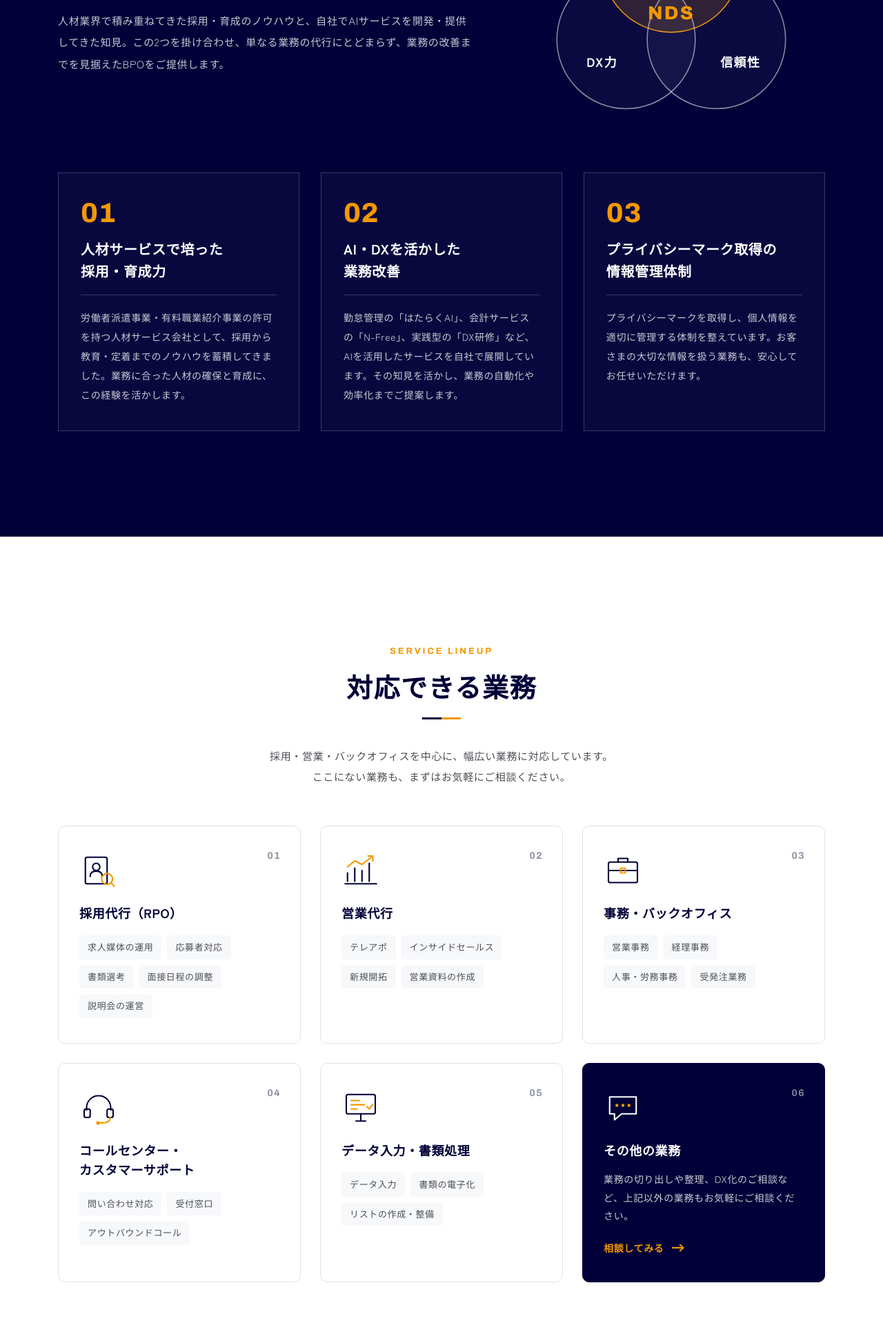
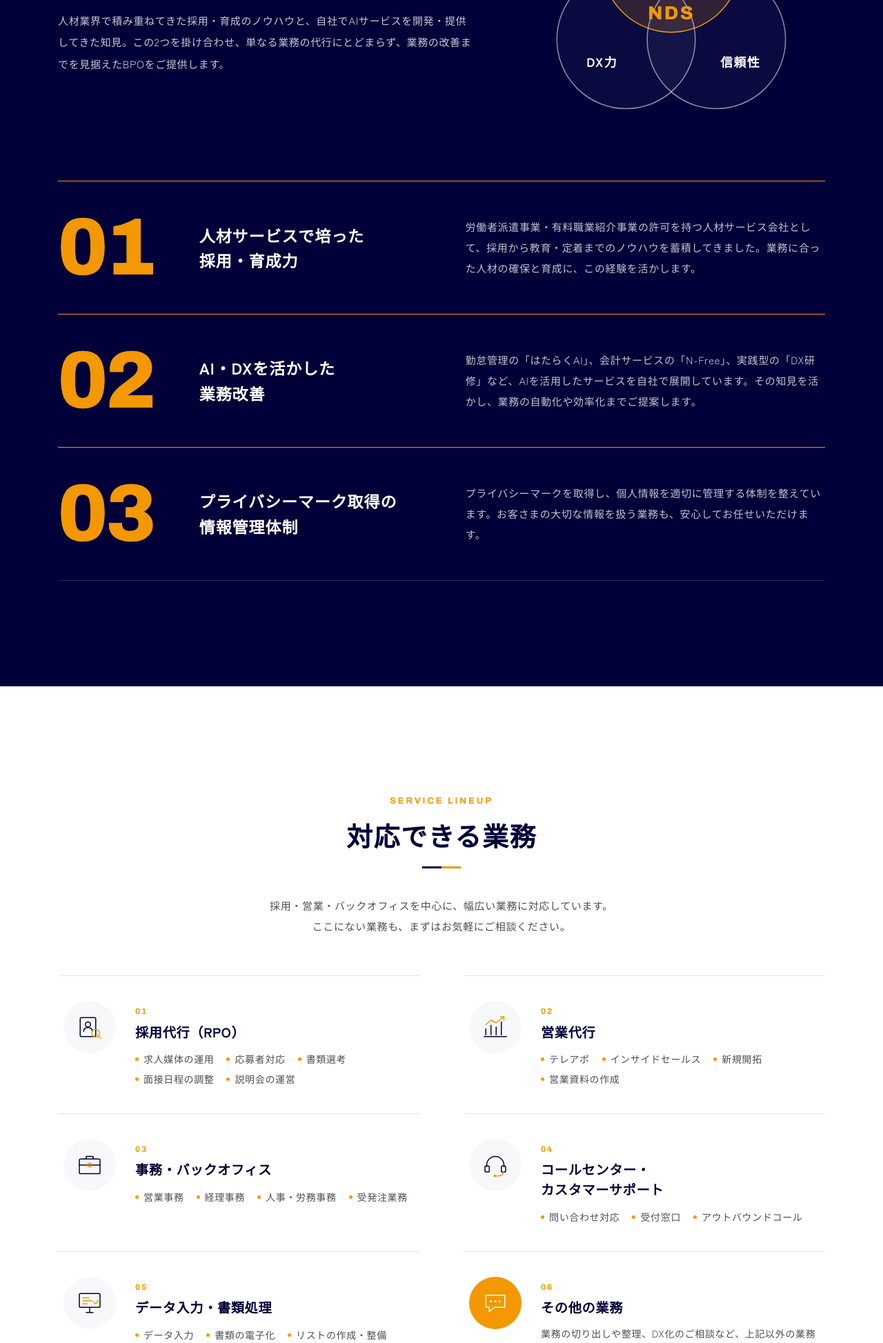
Before and after one commit to Lumina-Logic-Minds/nds-website, a PHP site: page /bpo.html in a window 1280 px wide. Shown: the part 2579-4526 px from the top of the page at 69% size. Run offline with PHP 8.4, Linux system fonts and the light colour scheme.

Commit message:
BPO ページの「3つの強み」と「対応できる業務」を枠のない組み方にする
四角い枠のカードが並ぶ形は単調なので、どちらも線で区切ったリストにする。

- 3つの強み：横長の 3 行。大きな白抜きの数字が表示時にオレンジで塗られ、
  行の上をオレンジの線が走る
- 対応できる業務：2 列のリスト。アイコンは丸の中、業務の例は囲みをやめて点で並べる。
  「その他の業務」は 6 つ目の項目として、オレンジの丸と「相談してみる」の導線にする

Co-Authored-By: Claude Opus 5.5 <noreply@anthropic.com>

```diff
--- a/bpo.html
+++ b/bpo.html
@@ -271,19 +271,25 @@
 
         <div class="bpo-strength__list">
           <article class="bpo-point reveal">
-            <p class="bpo-point__num">01</p>
+            <p class="bpo-point__num" aria-hidden="true">01</p>
+            <div class="bpo-point__body">
               <h3 class="bpo-point__title">人材サービスで培った<br>採用・育成力</h3>
               <p class="bpo-point__text">労働者派遣事業・有料職業紹介事業の許可を持つ人材サービス会社として、採用から教育・定着までのノウハウを蓄積してきました。業務に合った人材の確保と育成に、この経験を活かします。</p>
+            </div>
           </article>
           <article class="bpo-point reveal" style="--d: .1s;">
-            <p class="bpo-point__num">02</p>
+            <p class="bpo-point__num" aria-hidden="true">02</p>
+            <div class="bpo-point__body">
               <h3 class="bpo-point__title">AI・DXを活かした<br>業務改善</h3>
               <p class="bpo-point__text">勤怠管理の「はたらくAI」、会計サービスの「N-Free」、実践型の「DX研修」など、AIを活用したサービスを自社で展開しています。その知見を活かし、業務の自動化や効率化までご提案します。</p>
+            </div>
           </article>
           <article class="bpo-point reveal" style="--d: .2s;">
-            <p class="bpo-point__num">03</p>
+            <p class="bpo-point__num" aria-hidden="true">03</p>
+            <div class="bpo-point__body">
               <h3 class="bpo-point__title">プライバシーマーク取得の<br>情報管理体制</h3>
               <p class="bpo-point__text">プライバシーマークを取得し、個人情報を適切に管理する体制を整えています。お客さまの大切な情報を扱う業務も、安心してお任せいただけます。</p>
+            </div>
           </article>
         </div>
       </div>
@@ -298,89 +304,115 @@
         </div>
         <p class="bpo-lineup__lead reveal">採用・営業・バックオフィスを中心に、幅広い業務に対応しています。<br>ここにない業務も、まずはお気軽にご相談ください。</p>
 
-        <div class="bpo-lineup__grid">
+        <div class="bpo-lineup__list">
           <article class="bpo-svc reveal">
-            <svg class="bpo-icon" viewBox="0 0 64 64" aria-hidden="true">
+            <span class="bpo-svc__icon"><svg class="bpo-icon" viewBox="0 0 64 64" aria-hidden="true">
               <rect x="10" y="10" width="36" height="44" rx="3" />
               <circle cx="28" cy="26" r="6" />
               <path d="M18 42c0-6 4-9 10-9s10 3 10 9" />
               <circle class="ac" cx="46" cy="46" r="9" />
               <path class="ac" d="M52.5 52.5L58 58" />
-            </svg>
+            </svg></span>
+            <div class="bpo-svc__body">
               <p class="bpo-svc__num">01</p>
               <h3 class="bpo-svc__title">採用代行（RPO）</h3>
               <ul class="bpo-tags">
-              <li>求人媒体の運用</li><li>応募者対応</li><li>書類選考</li><li>面接日程の調整</li><li>説明会の運営</li>
+                <li>求人媒体の運用</li>
+                <li>応募者対応</li>
+                <li>書類選考</li>
+                <li>面接日程の調整</li>
+                <li>説明会の運営</li>
               </ul>
+            </div>
           </article>
 
           <article class="bpo-svc reveal" style="--d: .08s;">
-            <svg class="bpo-icon" viewBox="0 0 64 64" aria-hidden="true">
+            <span class="bpo-svc__icon"><svg class="bpo-icon" viewBox="0 0 64 64" aria-hidden="true">
               <path d="M10 50V36M22 50V28M34 50V32M46 50V20" />
               <path d="M6 54h52" />
               <path class="ac" d="M10 26l12-10 12 6 18-14" />
               <path class="ac" d="M44 8h8v8" />
-            </svg>
+            </svg></span>
+            <div class="bpo-svc__body">
               <p class="bpo-svc__num">02</p>
               <h3 class="bpo-svc__title">営業代行</h3>
               <ul class="bpo-tags">
-              <li>テレアポ</li><li>インサイドセールス</li><li>新規開拓</li><li>営業資料の作成</li>
+                <li>テレアポ</li>
+                <li>インサイドセールス</li>
+                <li>新規開拓</li>
+                <li>営業資料の作成</li>
               </ul>
+            </div>
           </article>
 
           <article class="bpo-svc reveal" style="--d: .16s;">
-            <svg class="bpo-icon" viewBox="0 0 64 64" aria-hidden="true">
+            <span class="bpo-svc__icon"><svg class="bpo-icon" viewBox="0 0 64 64" aria-hidden="true">
               <rect x="8" y="18" width="48" height="34" rx="3" />
               <path d="M24 18v-6h16v6M8 32h48" />
               <rect class="ac" x="28" y="28" width="8" height="8" rx="1" />
-            </svg>
+            </svg></span>
+            <div class="bpo-svc__body">
               <p class="bpo-svc__num">03</p>
               <h3 class="bpo-svc__title">事務・バックオフィス</h3>
               <ul class="bpo-tags">
-              <li>営業事務</li><li>経理事務</li><li>人事・労務事務</li><li>受発注業務</li>
+                <li>営業事務</li>
+                <li>経理事務</li>
+                <li>人事・労務事務</li>
+                <li>受発注業務</li>
               </ul>
+            </div>
           </article>
 
           <article class="bpo-svc reveal">
-            <svg class="bpo-icon" viewBox="0 0 64 64" aria-hidden="true">
+            <span class="bpo-svc__icon"><svg class="bpo-icon" viewBox="0 0 64 64" aria-hidden="true">
               <path d="M12 36v-4a20 20 0 0 1 40 0v4" />
               <rect x="8" y="34" width="10" height="14" rx="3" />
               <rect x="46" y="34" width="10" height="14" rx="3" />
               <path class="ac" d="M51 48c0 6-5 9-13 9h-4" />
               <circle class="ac ac--fill" cx="31" cy="57" r="3" />
-            </svg>
+            </svg></span>
+            <div class="bpo-svc__body">
               <p class="bpo-svc__num">04</p>
               <h3 class="bpo-svc__title">コールセンター・<br>カスタマーサポート</h3>
               <ul class="bpo-tags">
-              <li>問い合わせ対応</li><li>受付窓口</li><li>アウトバウンドコール</li>
+                <li>問い合わせ対応</li>
+                <li>受付窓口</li>
+                <li>アウトバウンドコール</li>
               </ul>
+            </div>
           </article>
 
           <article class="bpo-svc reveal" style="--d: .08s;">
-            <svg class="bpo-icon" viewBox="0 0 64 64" aria-hidden="true">
+            <span class="bpo-svc__icon"><svg class="bpo-icon" viewBox="0 0 64 64" aria-hidden="true">
               <rect x="8" y="10" width="48" height="32" rx="3" />
               <path d="M24 54h16M32 42v12" />
               <path class="ac" d="M16 20h14M16 27h22M16 34h10" />
               <path class="ac" d="M42 30l4 4 6-8" />
-            </svg>
+            </svg></span>
+            <div class="bpo-svc__body">
               <p class="bpo-svc__num">05</p>
               <h3 class="bpo-svc__title">データ入力・書類処理</h3>
               <ul class="bpo-tags">
-              <li>データ入力</li><li>書類の電子化</li><li>リストの作成・整備</li>
+                <li>データ入力</li>
+                <li>書類の電子化</li>
+                <li>リストの作成・整備</li>
               </ul>
+            </div>
           </article>
 
-          <a class="bpo-svc bpo-svc--other reveal" style="--d: .16s;" href="contact.html">
-            <svg class="bpo-icon" viewBox="0 0 64 64" aria-hidden="true">
+          <a class="bpo-svc bpo-svc--other reveal" style="--d: .08s;" href="contact.html">
+            <span class="bpo-svc__icon"><svg class="bpo-icon" viewBox="0 0 64 64" aria-hidden="true">
               <path d="M10 14h44v28H30l-12 10V42h-8z" />
               <circle class="ac ac--fill" cx="22" cy="28" r="2.5" />
               <circle class="ac ac--fill" cx="32" cy="28" r="2.5" />
               <circle class="ac ac--fill" cx="42" cy="28" r="2.5" />
-            </svg>
+            </svg></span>
+            <div class="bpo-svc__body">
               <p class="bpo-svc__num">06</p>
               <h3 class="bpo-svc__title">その他の業務</h3>
               <p class="bpo-svc__text">業務の切り出しや整理、DX化のご相談など、上記以外の業務もお気軽にご相談ください。</p>
               <span class="bpo-svc__more">相談してみる<span class="bpo-btn__arrow" aria-hidden="true"></span></span>
+            </div>
           </a>
         </div>
       </div>
--- a/css/bpo.css
+++ b/css/bpo.css
@@ -598,48 +598,83 @@ body {
   font-weight: 800;
 }
 
+/*
+ * 強みは箱に入れず、横長の行で組む。
+ * 左に大きな白抜きの数字（表示されるとオレンジで塗られる）、中央に見出し、右に本文。
+ */
 .bpo-strength__list {
-  display: grid;
-  grid-template-columns: repeat(3, 1fr);
-  gap: clamp(16px, 2.4vw, 32px);
-  margin-top: clamp(48px, 6vw, 80px);
+  margin-top: clamp(56px, 7vw, 96px);
+  border-bottom: 1px solid rgba(255, 255, 255, 0.16);
 }
 
 .bpo-point {
   position: relative;
-  padding: clamp(26px, 3vw, 38px) clamp(22px, 2.6vw, 32px);
-  border: 1px solid rgba(255, 255, 255, 0.2);
-  background: rgba(255, 255, 255, 0.03);
-  transition: background-color 0.4s, border-color 0.4s;
+  display: grid;
+  grid-template-columns: clamp(96px, 13vw, 180px) minmax(0, 1fr);
+  align-items: center;
+  gap: clamp(16px, 3vw, 48px);
+  padding-block: clamp(28px, 3.6vw, 44px);
+  border-top: 1px solid rgba(255, 255, 255, 0.16);
 }
 
-.bpo-point:hover {
-  border-color: var(--c-orange);
-  background: rgba(255, 255, 255, 0.06);
+/* 行の上端を、左からオレンジの線が走る */
+.bpo-point::before {
+  content: "";
+  position: absolute;
+  left: 0;
+  top: -1px;
+  width: 100%;
+  height: 1px;
+  background: var(--c-orange);
+  transform: scaleX(0);
+  transform-origin: left;
+  transition: transform 1.2s var(--e-out) calc(var(--d, 0s) + 0.3s);
+}
+
+.bpo-point.is-in::before {
+  transform: scaleX(1);
 }
 
 .bpo-point__num {
   font-family: var(--f-en);
-  font-size: 2.5rem;
+  font-size: clamp(4rem, 9vw, 7.5rem);
   font-weight: 800;
-  line-height: 1;
-  color: var(--c-orange);
+  line-height: 0.9;
+  letter-spacing: -0.02em;
+  color: transparent;
+  -webkit-text-stroke: 1.5px rgba(255, 255, 255, 0.5);
+  /* 塗りは下から上がってくる */
+  background: linear-gradient(to top, var(--c-orange) 50%, transparent 50%) 0 0 / 100% 200% no-repeat;
+  background-position: 0 0;
+  -webkit-background-clip: text;
+  background-clip: text;
+  transition: background-position 1.1s var(--e-out) calc(var(--d, 0s) + 0.4s),
+    -webkit-text-stroke-color 0.6s;
+}
+
+.bpo-point.is-in .bpo-point__num {
+  background-position: 0 100%;
+  -webkit-text-stroke-color: var(--c-orange);
+}
+
+.bpo-point__body {
+  display: grid;
+  grid-template-columns: minmax(0, 0.8fr) minmax(0, 1.2fr);
+  align-items: center;
+  gap: clamp(16px, 3vw, 48px);
 }
 
 .bpo-point__title {
-  margin-top: 16px;
-  padding-bottom: 18px;
-  border-bottom: 1px solid rgba(255, 255, 255, 0.2);
-  font-size: clamp(1.0625rem, 1.6vw, 1.25rem);
+  font-size: clamp(1.125rem, 1.8vw, 1.4375rem);
   font-weight: 700;
   line-height: 1.6;
+  letter-spacing: 0.04em;
 }
 
 .bpo-point__text {
-  margin-top: 18px;
-  font-size: 0.875rem;
+  font-size: 0.9375rem;
   line-height: 2;
-  color: rgba(255, 255, 255, 0.78);
+  color: rgba(255, 255, 255, 0.76);
 }
 
 
@@ -653,100 +688,144 @@ body {
   color: var(--c-ink-mid);
 }
 
-.bpo-lineup__grid {
+/*
+ * 業務はカードにせず、細い線で区切った 2 列のリストにする。
+ * ホバーで行の背景が左から薄く満ち、アイコンの丸が紺に反転する。
+ */
+.bpo-lineup__list {
   display: grid;
-  grid-template-columns: repeat(3, 1fr);
-  gap: clamp(16px, 2.2vw, 28px);
+  grid-template-columns: repeat(2, 1fr);
+  column-gap: clamp(32px, 5vw, 72px);
 }
 
 .bpo-svc {
   position: relative;
   display: flex;
-  flex-direction: column;
-  padding: clamp(26px, 3vw, 36px) clamp(22px, 2.6vw, 30px);
-  border: 1px solid var(--c-line);
-  border-radius: 10px;
-  background: #fff;
-  transition: border-color 0.4s var(--e-out), box-shadow 0.4s var(--e-out),
-    transform 0.4s var(--e-out);
+  align-items: flex-start;
+  gap: clamp(18px, 2.4vw, 28px);
+  padding: clamp(26px, 3vw, 36px) 8px;
+  border-bottom: 1px solid var(--c-line);
+  isolation: isolate;
 }
 
-.bpo-svc:hover {
-  border-color: var(--c-navy);
-  box-shadow: 0 16px 36px rgba(1, 0, 56, 0.1);
-  transform: translateY(-4px);
+/* 上の 2 つだけ上にも線を引く */
+.bpo-svc:nth-child(-n+2) {
+  border-top: 1px solid var(--c-line);
+}
+
+.bpo-svc::before {
+  content: "";
+  position: absolute;
+  inset: 0;
+  z-index: -1;
+  background: linear-gradient(90deg, rgba(1, 0, 56, 0.04), rgba(1, 0, 56, 0));
+  transform: scaleX(0);
+  transform-origin: left;
+  transition: transform 0.6s var(--e-out);
+}
+
+.bpo-svc:hover::before {
+  transform: scaleX(1);
+}
+
+.bpo-svc__icon {
+  flex: 0 0 auto;
+  display: grid;
+  place-items: center;
+  width: 76px;
+  height: 76px;
+  border-radius: 50%;
+  background: var(--c-bg-sub);
+  transition: background-color 0.45s var(--e-out);
+}
+
+.bpo-svc__icon .bpo-icon {
+  width: 40px;
+  height: 40px;
+  transition: stroke 0.45s;
+}
+
+.bpo-svc:hover .bpo-svc__icon {
+  background: var(--c-navy);
+}
+
+.bpo-svc:hover .bpo-svc__icon .bpo-icon {
+  stroke: #fff;
+}
+
+.bpo-svc__body {
+  flex: 1;
+  min-width: 0;
+  padding-top: 4px;
 }
 
 .bpo-svc__num {
-  position: absolute;
-  right: clamp(20px, 2.4vw, 28px);
-  top: clamp(22px, 2.6vw, 30px);
   font-family: var(--f-en);
-  font-size: 0.875rem;
+  font-size: 0.75rem;
   font-weight: 700;
-  letter-spacing: 0.1em;
-  color: var(--c-ink-weak);
+  letter-spacing: 0.16em;
+  color: var(--c-orange);
 }
 
 .bpo-svc__title {
-  margin-top: 20px;
-  font-size: 1.125rem;
+  margin-top: 4px;
+  font-size: clamp(1.0625rem, 1.5vw, 1.25rem);
   font-weight: 700;
-  line-height: 1.55;
+  line-height: 1.5;
   color: var(--c-navy);
 }
 
+/* 業務の例は、囲みを付けず、頭に小さなオレンジの点を付けて並べる */
 .bpo-tags {
   display: flex;
   flex-wrap: wrap;
-  gap: 8px;
-  margin-top: 18px;
+  gap: 2px 18px;
+  margin-top: 12px;
+  font-size: 0.875rem;
+  line-height: 1.9;
+  color: var(--c-ink-mid);
 }
 
 .bpo-tags li {
-  padding: 5px 12px;
-  border-radius: 4px;
-  background: var(--c-bg-sub);
-  font-size: 0.8125rem;
-  color: var(--c-ink-mid);
+  display: flex;
+  align-items: center;
+  gap: 7px;
 }
 
-/* 最後の「その他」は紺で塗り、お問い合わせへのリンクにする */
-.bpo-svc--other {
-  border-color: var(--c-navy);
-  background: var(--c-navy);
-  color: #fff;
+.bpo-tags li::before {
+  content: "";
+  width: 5px;
+  height: 5px;
+  border-radius: 50%;
+  background: var(--c-orange);
 }
 
-.bpo-svc--other:hover {
-  border-color: var(--c-orange);
+/* ---- 6 つ目の「その他の業務」：業務の例の代わりに、お問い合わせへの導線を置く ---- */
+.bpo-svc--other .bpo-svc__icon {
+  background: var(--c-orange);
 }
 
-.bpo-svc--other .bpo-icon {
+.bpo-svc--other .bpo-icon,
+.bpo-svc--other:hover .bpo-svc__icon .bpo-icon {
   stroke: #fff;
 }
 
-.bpo-svc--other .bpo-svc__num {
-  color: rgba(255, 255, 255, 0.5);
-}
-
-.bpo-svc--other .bpo-svc__title {
-  color: #fff;
+.bpo-svc--other .bpo-icon .ac--fill {
+  fill: #fff;
 }
 
 .bpo-svc__text {
-  margin-top: 14px;
+  margin-top: 10px;
   font-size: 0.875rem;
   line-height: 1.9;
-  color: rgba(255, 255, 255, 0.8);
+  color: var(--c-ink-mid);
 }
 
 .bpo-svc__more {
   display: inline-flex;
   align-items: center;
   gap: 12px;
-  margin-top: auto;
-  padding-top: 20px;
+  margin-top: 12px;
   font-size: 0.875rem;
   font-weight: 700;
   color: var(--c-orange);
@@ -1064,12 +1143,10 @@ body {
     margin-top: 12px;
   }
 
-  .bpo-lineup__grid {
-    grid-template-columns: repeat(2, 1fr);
-  }
-
-  .bpo-strength__list {
+  /* 強みは、見出しと本文を縦に積む */
+  .bpo-point__body {
     grid-template-columns: 1fr;
+    gap: 10px;
   }
 
   /* 流れは縦に並べ、左の番号を線でつなぐ */
@@ -1159,8 +1236,31 @@ body {
   }
 
   .bpo-issues__grid,
-  .bpo-lineup__grid {
+  .bpo-lineup__list {
     grid-template-columns: 1fr;
+  }
+
+  .bpo-svc:nth-child(2) {
+    border-top: none;
+  }
+
+  .bpo-lineup__lead br {
+    display: none;
+  }
+
+  .bpo-svc__icon {
+    width: 60px;
+    height: 60px;
+  }
+
+  .bpo-svc__icon .bpo-icon {
+    width: 32px;
+    height: 32px;
+  }
+
+  .bpo-point {
+    grid-template-columns: 1fr;
+    gap: 14px;
   }
 
   .bpo-icon {
```
Lines whose indentation alone changed are shown as unchanged.
